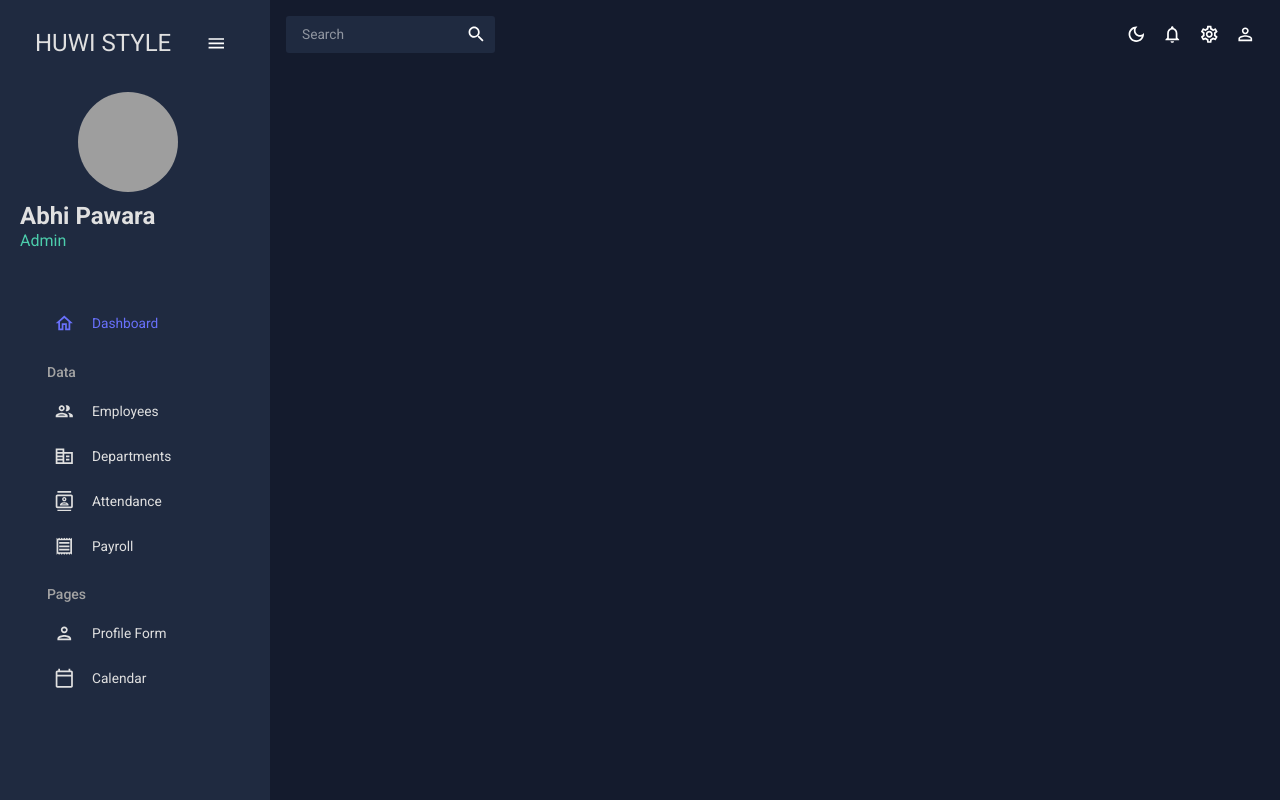
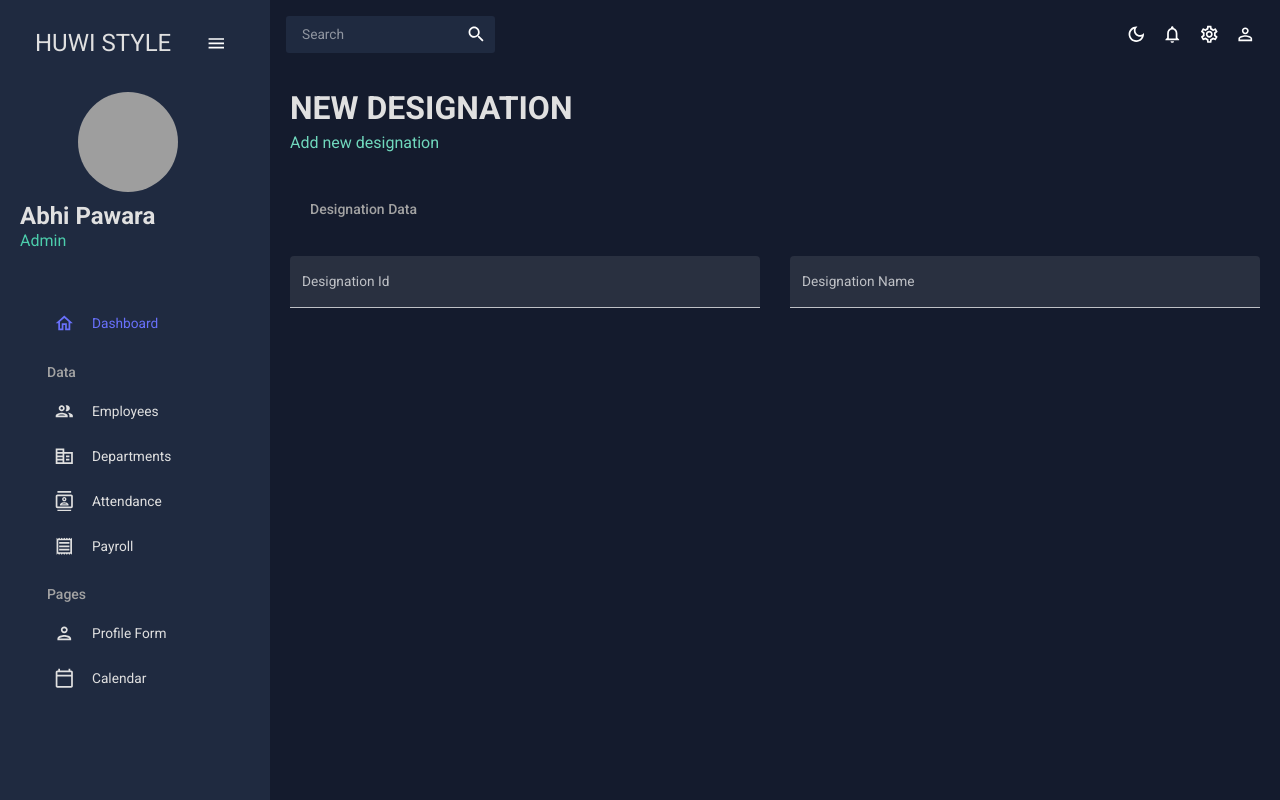
Before and after one commit to abtargus7/HRMS-huwistyle-client, a React (Vite) app: page /api/v1/departments/designations/add in a window 1280 px wide. Built offline with nearby package versions, Linux system fonts and the light colour scheme; grey boxes are pictures that could not be loaded.

Commit message:
add designation component created

```diff
--- a/src/App.jsx
+++ b/src/App.jsx
@@ -11,6 +11,7 @@ import AddEmployee from './scenes/employee/add_employee';
 import Departments from './scenes/department';
 import AddDepartment from './scenes/department/add_department';
 import Calendar from './scenes/calendar';
+import AddDesignations from './scenes/designation';
 
 
 function App() {
@@ -32,6 +33,7 @@ function App() {
                     <Route path='/api/v1/departments' element={<Departments />} />
                     <Route path='/api/v1/departments/add' element={<AddDepartment />} />
                     <Route path="/api/v1/calendar" element={<Calendar />} />
+                    <Route path='/api/v1/departments/designations/add' element={<AddDesignations />} />
                   </Routes>
                 </main>
             </div>
--- a/src/scenes/department/index.jsx
+++ b/src/scenes/department/index.jsx
@@ -27,7 +27,6 @@ const Departments = () => {
         console.log(response.data)
         setDepartments(response.data.data)
         console.log(departments);
-
       })
     .catch(error => console.log(error))
   }, [])
@@ -37,12 +36,16 @@ const Departments = () => {
     <Box m={"20px"}>
       <Box display={"flex"} justifyContent={"space-between"}>
         <Header title="DEPARTMENTS" subtitle={"Manage the Departments"} />
-        <Link to={"/api/v1/department/add"}>
+        <Link to={"/api/v1/departments/add"}>
           <Button variant="soft" size="sm">
-            {" "}
-            Add department{" "}
+            Add department
           </Button>
         </Link>
+        <Link to={"/api/v1/departments/designations/add"}>
+                <Button variant="soft" size="sm">
+                    Add Designation
+                </Button>
+            </Link>
       </Box>
 
       <Box m="40px 0 0 0" height="75vh">
--- /dev/null
+++ b/src/scenes/designation/index.jsx
@@ -0,0 +1,95 @@
+import { Button, Box, TextField, Typography, useTheme } from "@mui/material"
+import { tokens } from "../../theme";
+import Header from "../../components/Header";
+import { Link } from "react-router-dom";
+import { Formik, Field } from "formik";
+import * as yup from "yup";
+// import { TextField } from "formik-mui";
+
+
+const AddDesignations = () => {
+    const theme = useTheme();
+    const colors = tokens(theme.palette.mode)
+
+    const handleFormSubmit = (values) => {
+        console.log(values)
+    }
+
+
+
+    return (
+        <Box m="20px">
+            <Header title={"NEW DESIGNATION"} subtitle="Add new designation" />
+
+            <Formik
+                onSubmit={handleFormSubmit}
+                initialValues={initialValues}
+                validationSchema={checkoutSchema}
+            >
+                {({
+                    values,
+                    errors,
+                    touched,
+                    handleBlur,
+                    handleChange,
+                    handleSubmit
+                }) => (
+                    <form onSubmit={handleSubmit}>
+                        <Box
+                            display="grid"
+                            gap="30px"
+                            gridTemplateColumns="repeat(4, minmax(0, 1fr))"
+                        >
+                            <Typography
+                                variant="h6"
+                                color={colors.gray[300]}
+                                sx={{m : "15px 0 5px 20px", gridColumn: "span 4"}}
+                            >
+                                Designation Data
+                            </Typography>
+
+                            <TextField
+                                fullWidth
+                                variant="filled"
+                                type="text"
+                                label="Designation Id"
+                                onBlur={handleBlur}
+                                onChange={handleChange}
+                                value={values.designationId}
+                                name="designationId"
+                                error={!!touched.designationId && !!errors.designationId}
+                                sx={{ gridColumn: "span 2"}}
+                            />
+
+                            <TextField
+                                fullWidth
+                                variant="filled"
+                                type="text"
+                                label="Designation Name"
+                                onBlur={handleBlur}
+                                onChange={handleChange}
+                                value={values.designationName}
+                                name="designationName"
+                                error={!!touched.designationName && !!errors.designationName}
+                                sx={{ gridColumn: "span 2"}}
+                            />
+
+
+
+                        </Box>
+                    </form>
+                )}
+            </Formik>
+        </Box>
+    )
+};
+
+const checkoutSchema = yup.object().shape({
+
+});
+
+const initialValues = {
+
+}
+
+export default AddDesignations;
--- a/src/scenes/employee/add_employee/index.jsx
+++ b/src/scenes/employee/add_employee/index.jsx
@@ -20,8 +20,8 @@ const AddEmployee = () => {
   const getDepartments = async () => {
     const response = await fetch("/api/v1/employee/add/getDepartments");
     const data = await response.json();
-    // console.log(data);
-    setDepartmentsList(data);
+    console.log(data.data);
+    setDepartmentsList(data.data);
     // handleChange
   };
 
```
